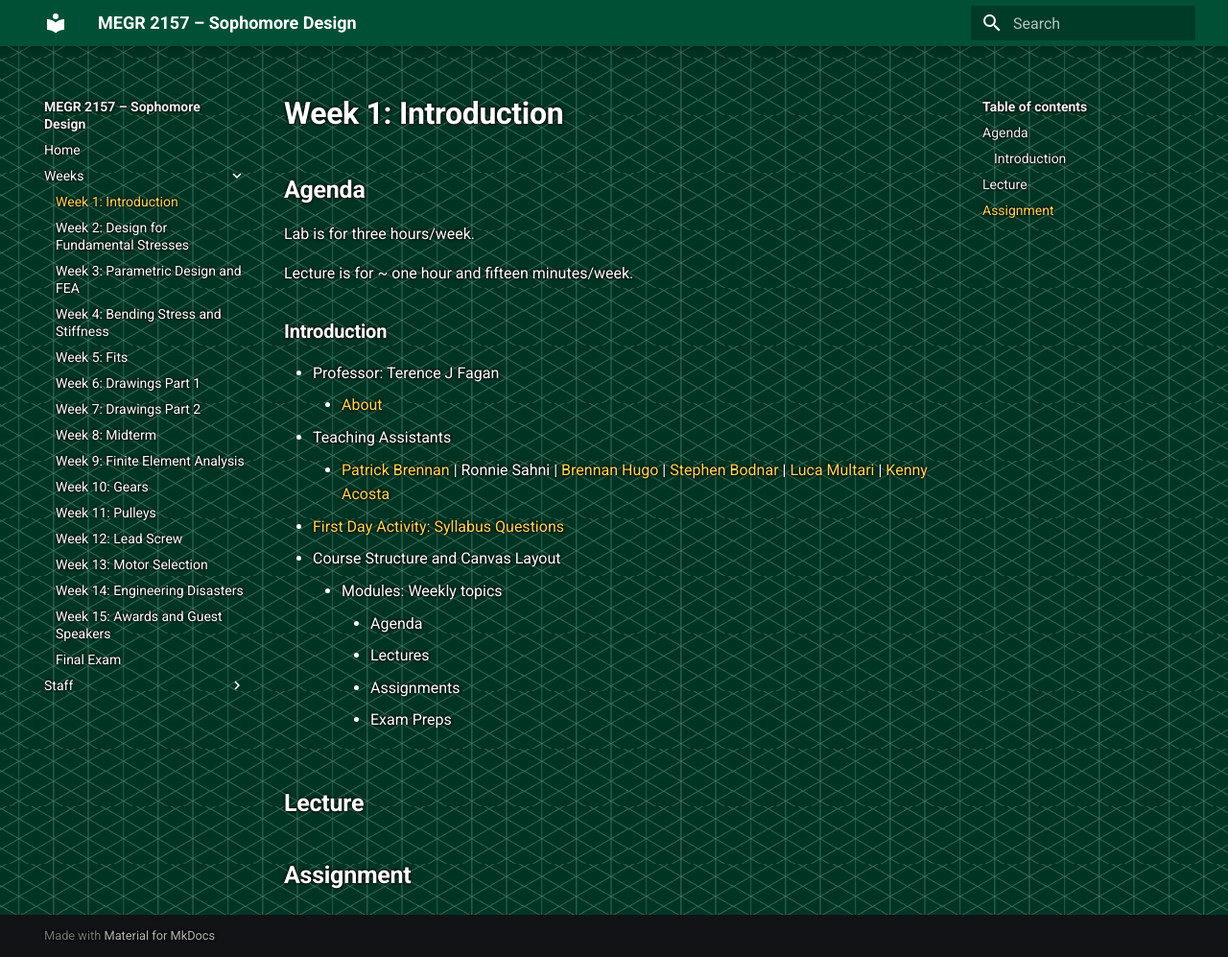
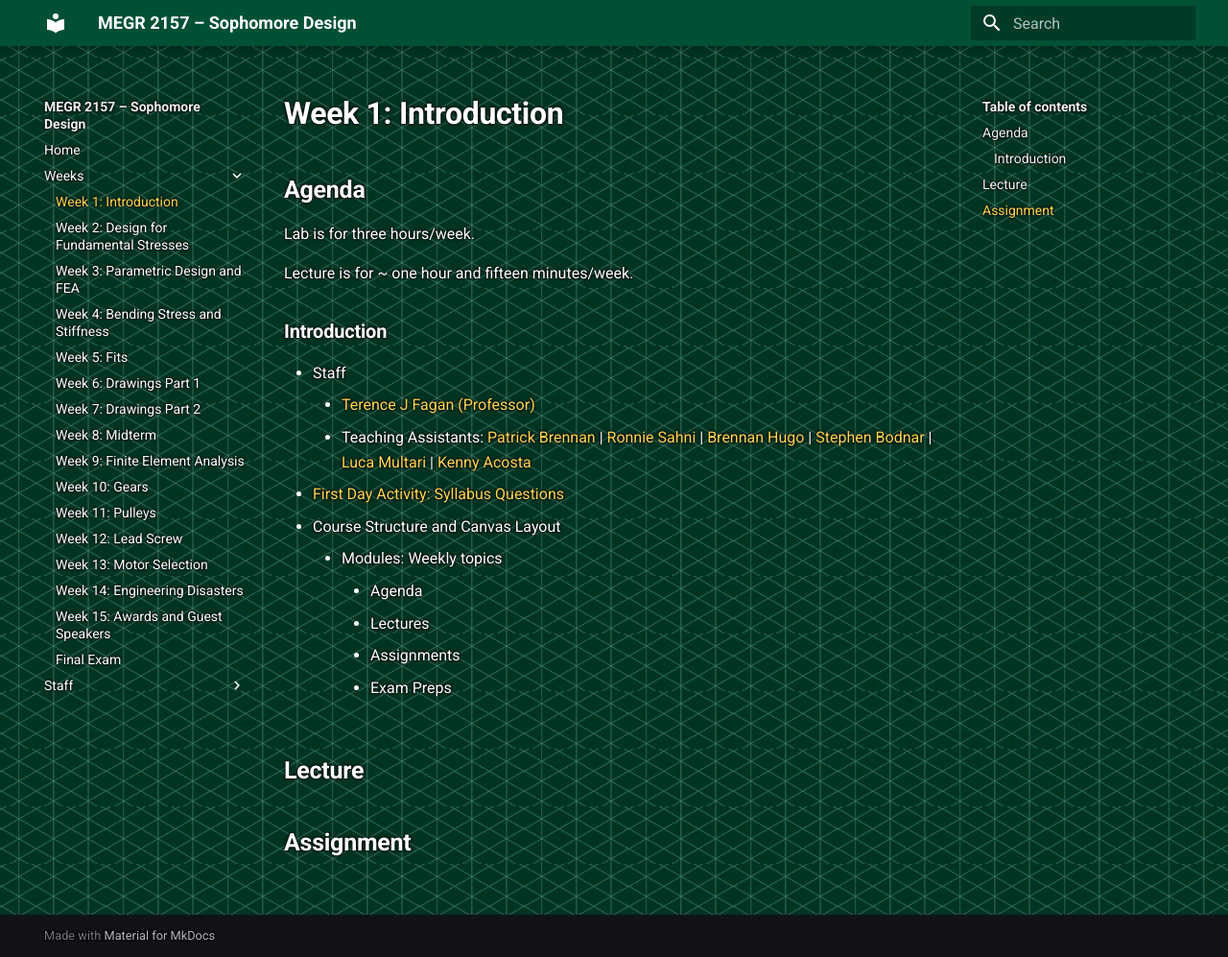
Before and after one commit to dtjfagan/2027Sp-MEGR2157, an MkDocs documentation site: the page built from docs/weeks/week-01-introduction/index.md, in a window 1280 px wide and 997 px high. Shown: the whole window at 96% size. Built offline with MkDocs 1.6.1 and Material for MkDocs 9.7.7, drawn with Linux system fonts in a browser that asks for light colours.

Commit message:
about update

```diff
--- a/docs/weeks/week-01-introduction/index.md
+++ b/docs/weeks/week-01-introduction/index.md
@@ -8,10 +8,9 @@ Lecture is for ~ one hour and fifteen minutes/week.
 
 ### Introduction
 
-- Professor: Terence J Fagan
-    - [About](https://instructure.charlotte.edu/courses/272052/files/34030251?wrap=1)
-- Teaching Assistants
-    - [Patrick Brennan](https://www.linkedin.com/in/patrick-brennan-450606298/) | Ronnie Sahni | [Brennan Hugo](https://www.linkedin.com/in/brennan-hugo/) | [Stephen Bodnar](https://www.linkedin.com/in/stephen-bodnar-ba222a330/) | [Luca Multari](https://www.linkedin.com/in/lsmultari/) | [Kenny Acosta](https://www.linkedin.com/in/kenny-acosta-71a261270/)
+- Staff
+    - [Terence J Fagan (Professor)](https://dtjfagan.github.io/LecturesbyFagan/aboutme/)
+    - Teaching Assistants: [Patrick Brennan](../../staff/patrick-brennan/index.md) | [Ronnie Sahni](../../staff/ronnie-sahni/index.md) | [Brennan Hugo](../../staff/brennan-hugo/index.md) | [Stephen Bodnar](../../staff/stephen-bodnar/index.md) | [Luca Multari](../../staff/luca-multari/index.md) | [Kenny Acosta](../../staff/kenny-acosta/index.md)
 - [First Day Activity: Syllabus Questions](https://instructure.charlotte.edu/courses/272052/assignments/2902680)
 - Course Structure and Canvas Layout
     - Modules: Weekly topics
```
